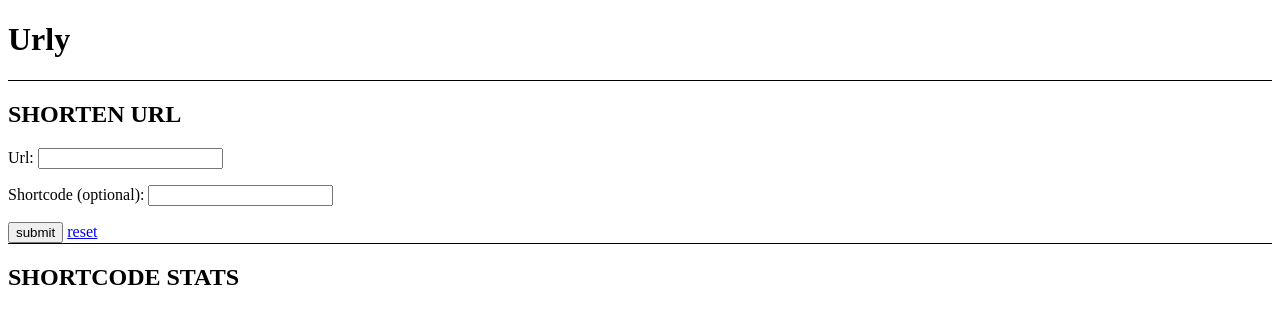
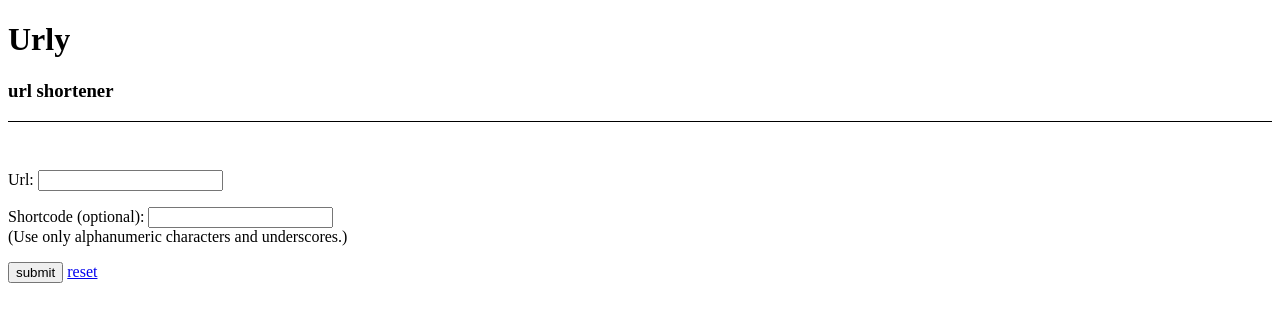
Before and after one commit to oxfos/urly, a Django app: page / in a window 1280 px wide. Shown: the top 324 px of the page. Run offline with Django 3.2, Linux system fonts and the light colour scheme.

Commit message:
Updated layout.

```diff
--- a/src/static/css/main.css
+++ b/src/static/css/main.css
@@ -1,3 +1,7 @@
-.section {
-    border-top: 1px solid black;
+header {
+    border-bottom: 1px solid black;
 }
+
+section {
+    margin-top: 3em;
+}
--- a/src/urly/templates/urly/index.html
+++ b/src/urly/templates/urly/index.html
@@ -3,10 +3,12 @@
 {% block title %}Urly{% endblock %}
 
 {% block content %}
-
+<header>
     <h1>Urly</h1>
-<section class="section">
-    <h2>SHORTEN URL</h2>
+    <h3>url shortener</h3>
+</header>
+<main>
+    <section>
         <form action="{% url 'urly:shorten' %}" method="POST">
             {% csrf_token %}
             <p>
@@ -18,14 +20,13 @@
             </p>
             <p>
                 <label for="id_shortcode">Shortcode (optional):</label>
-            <input type="text" name="shortcode" maxlength="6" id="id_shortcode">
+                <input type="text" name="shortcode" maxlength="6" id="id_shortcode"><br>
+                (Use only alphanumeric characters and underscores.)
                 {{ form.shortcode.errors }}
             </p>
             <input type="submit" value="submit">
             <a href="{% url 'urly:homepage' %}">reset</a>
         </form>
     </section>
-<section class="section">
-    <h2>SHORTCODE STATS</h2>
-</section>
+</main>
 {% endblock %}
```
Lines whose indentation alone changed are shown as unchanged.
